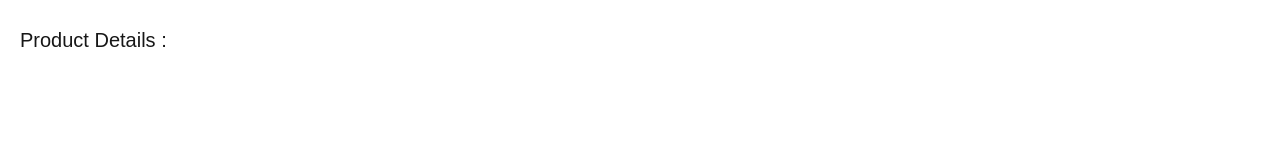
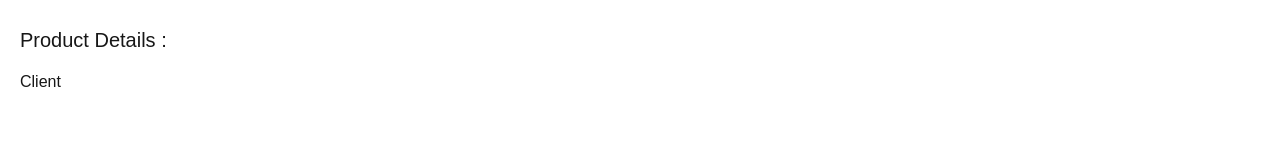
Before and after one commit to itsnajeeb/Next-JS, a Next.js app: page /products in a window 1280 px wide. Shown: the part 139-299 px from the top of the page. Built offline with nearby package versions, Linux system fonts and the light colour scheme.

Commit message:
useSearchParams in Nextjs

```diff
--- a/app/layout.js
+++ b/app/layout.js
@@ -1,6 +1,7 @@
 import { Geist, Geist_Mono, Rubik, Work_Sans } from "next/font/google";
 import "./globals.css";
 import Navbar from "./components/Navbar";
+import ProductList from "./products/ProductList";
 
 const geistSans = Geist({
   variable: "--font-geist-sans",
@@ -39,8 +40,10 @@ export default function RootLayout({ children }) {
       <body
         className={`${geistSans.variable} ${geistMono.variable} ${WorkSans.variable} ${rubik.variable} antialiased`}
       >
+
         <Navbar />
         {children}
+        <ProductList/>
       </body>
     </html>
   );
--- /dev/null
+++ b/app/products/ProductList.jsx
@@ -0,0 +1,25 @@
+'use client'
+import { useSearchParams } from 'next/navigation'
+import React from 'react'
+
+
+const ProductList = () => {
+    const searchParam = useSearchParams()
+    console.log("Client > ", searchParam);
+    const product = searchParam.get('product')
+    const brand = searchParam.getAll('brand')
+    const price = searchParam.get('price')
+    const processor = searchParam.get('processor')
+    const generation = searchParam.get('generation')
+    console.log("Product : ", product , ", Brand : ", brand, ", Price : ", price, ", Processor : ", processor, ", Generation : ", generation);
+
+
+
+    return (
+        <div>
+            <h1>Client</h1>
+        </div>
+    )
+}
+
+export default ProductList
--- a/app/products/page.jsx
+++ b/app/products/page.jsx
@@ -2,7 +2,8 @@ import React from 'react'
 
 const Product = async ({ searchParams }) => {
     let searchValue = await searchParams;
-    console.log(searchValue);
+    console.log("Server > ",searchValue);
+
     console.log(Object.entries(searchValue));
 
 
```
